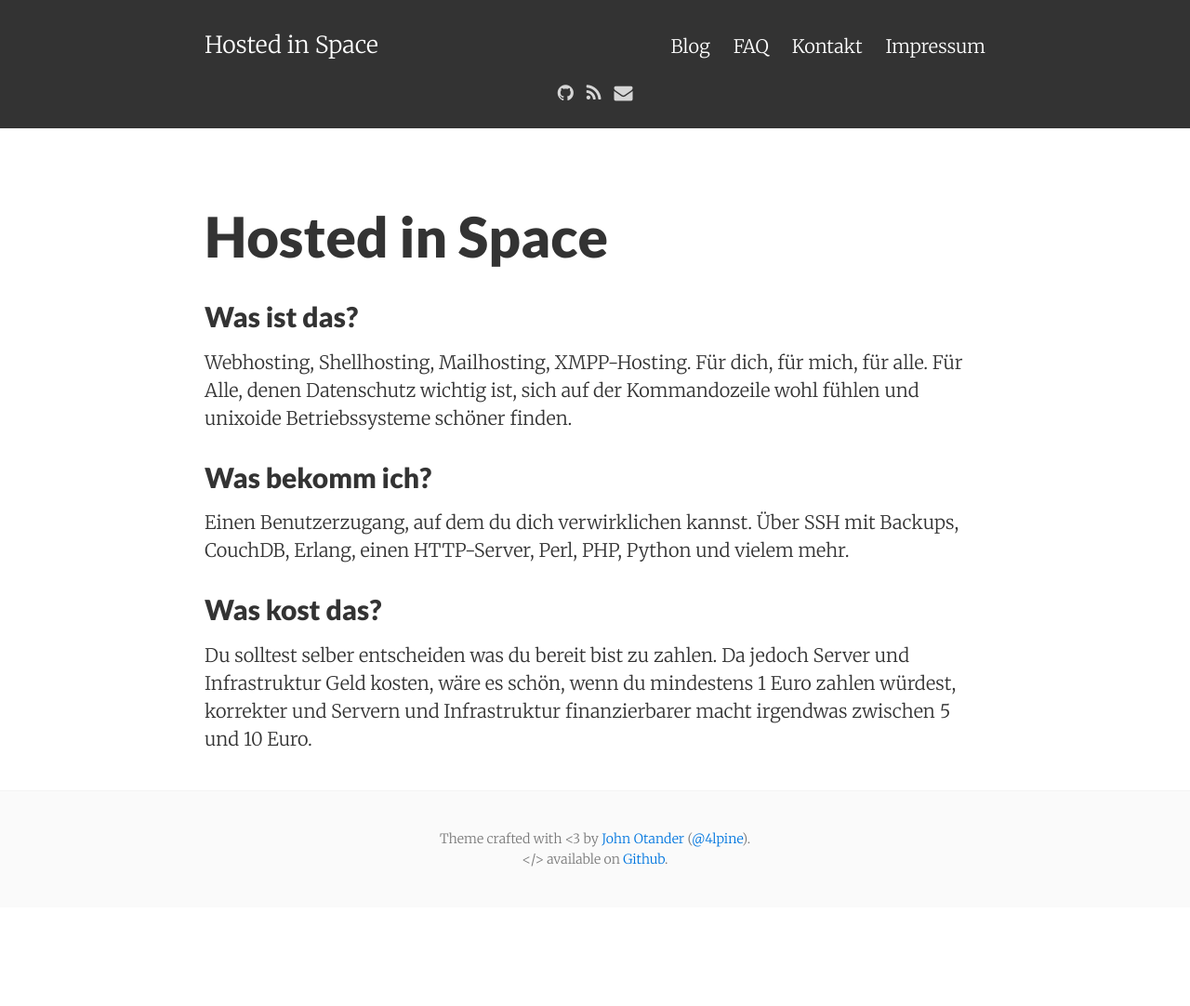
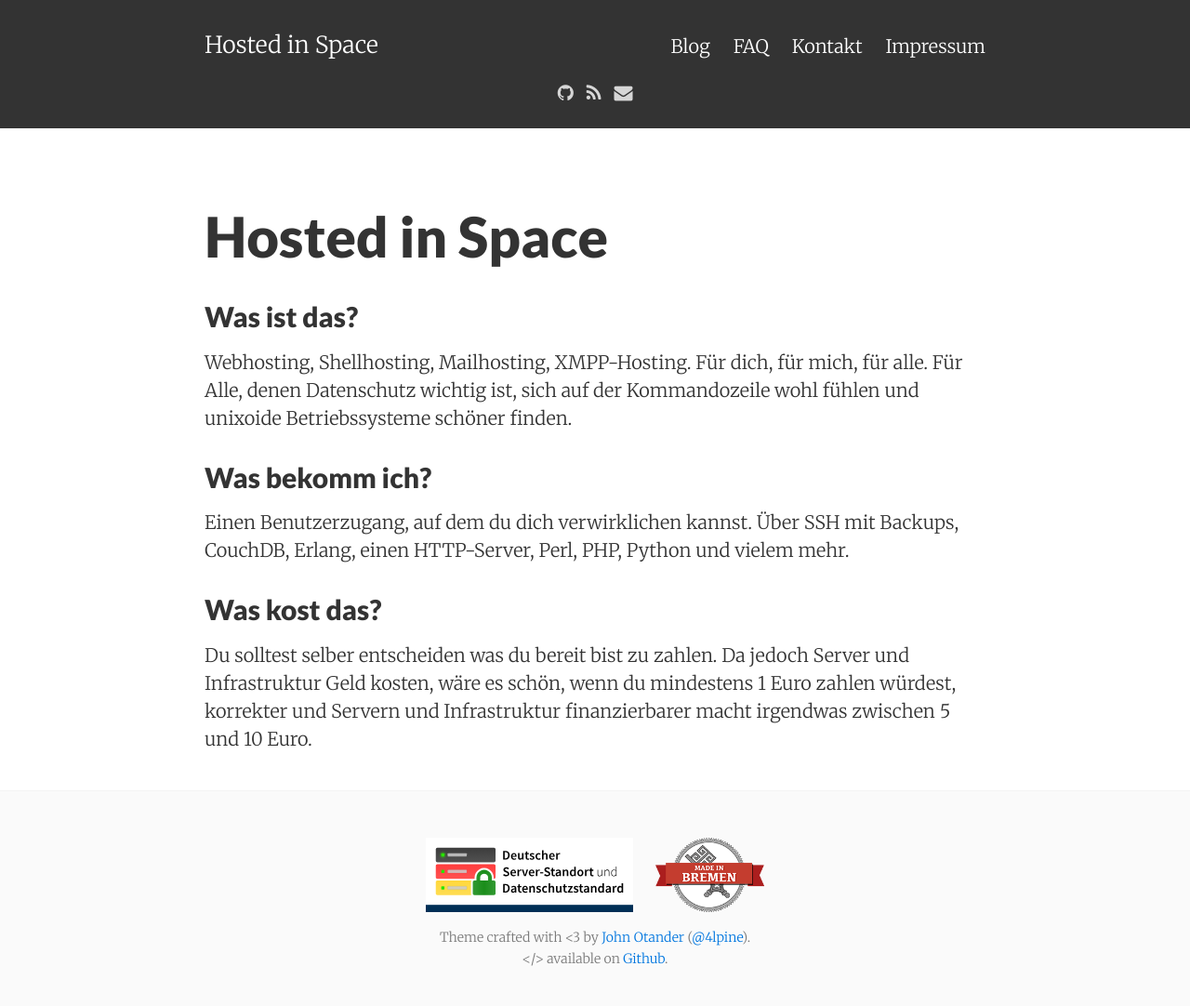
Before and after one commit to coderbyheart/hostedinspace.github.io, a Jekyll site: the page built from index.md, in a window 1280 px wide. Shown: the whole page at 93% size. Built offline with Jekyll 4.4.1, drawn with Linux system fonts in a browser that asks for light colours; nearby versions of some CDN libraries; before the commit the page ends 976 px from its top, so only the background shows below that.

Commit message:
Added footer logo

```diff
--- a/_includes/footer.html
+++ b/_includes/footer.html
@@ -1,5 +1,12 @@
 <footer class="center">
   <div class="measure">
+    <div style="text-align: center">
+      <img src="{{ "/" | prepend: site.baseurl }}assets/images/dehosted.svg" alt="Deutscher Serverstandort und Datenschutzstandard" height="80" style="margin: 10px;">
+      <a href="http://made-in-bremen.net">
+        <img src="{{ "/" | prepend: site.baseurl }}assets/images/madeinbremen.png" alt="Proudly made in Bremen" height="80" style="margin: 10px;">
+      </a>
+    </div>
+
     <small>
       Theme crafted with &lt;3 by <a href="http://johnotander.com">John Otander</a> (<a href="https://twitter.com/4lpine">@4lpine</a>).<br>
       &lt;/&gt; available on <a href="https://github.com/johnotander/pixyll">Github</a>.
```
Also changed, not shown: assets/images/dehosted.svg (added), assets/images/madeinbremen.png (added).
